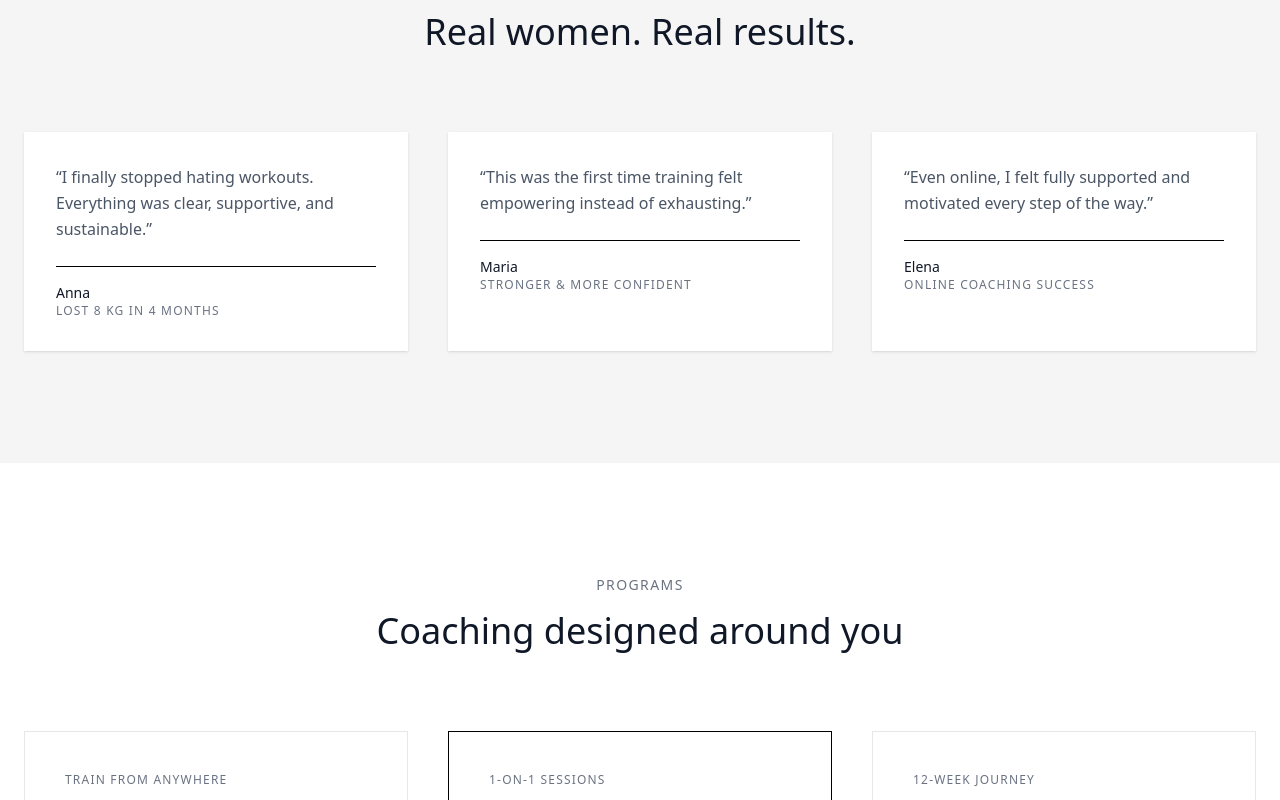
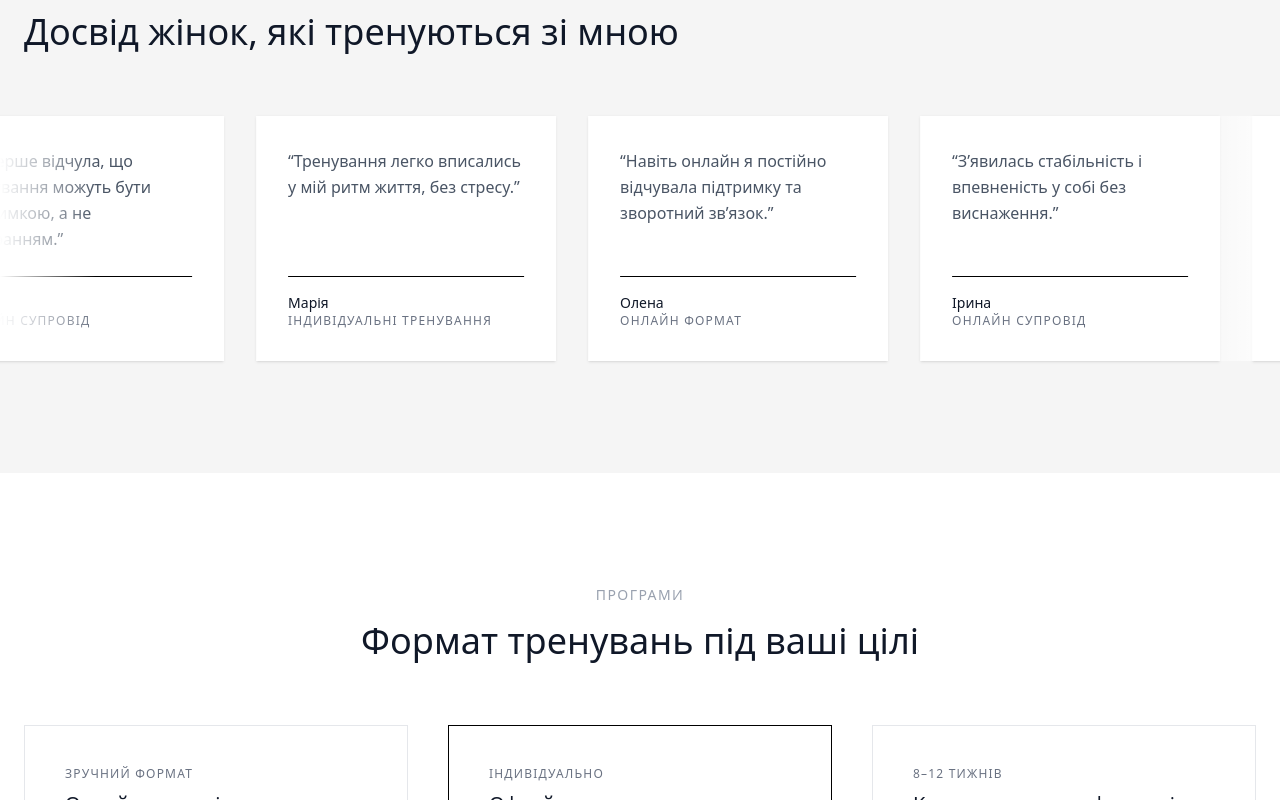
Before and after one commit to dima83909/eli, a Next.js app: page / in a window 1280 px wide. Shown: the part 1780-2580 px from the top of the page. Built offline with nearby package versions, Linux system fonts and the light colour scheme.

Commit message:
polishing

```diff
--- a/app/page.tsx
+++ b/app/page.tsx
@@ -5,6 +5,7 @@ import Programs from '@/components/programs/Programs';
 import Contact from '@/components/contact/Contact';
 import Footer from '@/components/footer/Footer';
 import type { Metadata } from "next";
+import FAQ from '@/components/faq/FAQ';
 
 export const metadata: Metadata = {
   title: "Online & Offline Personal Coaching",
@@ -19,6 +20,7 @@ export default function Home() {
       <AboutCoach />
       <Testimonials />
       <Programs />
+      <FAQ />
       <Contact />
       <Footer />
     </>
--- /dev/null
+++ b/components/faq/FAQ.tsx
@@ -0,0 +1,63 @@
+// components/faq/FAQ.tsx
+"use client";
+
+import { motion } from "framer-motion";
+import FAQItem from "./FAQItem";
+
+const faqs = [
+  {
+    question: "Кому підходять тренування?",
+    answer:
+      "Я працюю з жінками різного рівня підготовки — від початківців до тих, хто вже має досвід у тренуваннях.",
+  },
+  {
+    question: "Чи можна тренуватись онлайн?",
+    answer:
+      "Так, я працюю як онлайн по всій Україні, так і офлайн у Камʼянці-Подільському.",
+  },
+  {
+    question: "Чи потрібен досвід занять у залі?",
+    answer:
+      "Ні. Програма підбирається індивідуально, з урахуванням вашого рівня та самопочуття.",
+  },
+  {
+    question: "Як проходить перша консультація?",
+    answer:
+      "Ми обговорюємо ваші цілі, досвід, спосіб життя та підбираємо оптимальний формат тренувань.",
+  },
+  {
+    question: "Чи допомагаєте з харчуванням?",
+    answer:
+      "Так, я надаю рекомендації з харчування без жорстких дієт і заборон.",
+  },
+];
+
+export default function FAQ() {
+  return (
+    <section id="faq" className="bg-neutral-100 py-20 md:py-28">
+      <div className="mx-auto max-w-3xl px-6">
+        <motion.div
+          initial={{ opacity: 0, y: 24 }}
+          whileInView={{ opacity: 1, y: 0 }}
+          viewport={{ once: true }}
+          transition={{ duration: 0.6 }}
+          className="mb-14 text-center"
+        >
+          <span className="block text-sm uppercase tracking-widest text-gray-500">
+            Питання та відповіді
+          </span>
+        </motion.div>
+
+        <div className="space-y-4">
+          {faqs.map((item, index) => (
+            <FAQItem
+              key={index}
+              question={item.question}
+              answer={item.answer}
+            />
+          ))}
+        </div>
+      </div>
+    </section>
+  );
+}
--- /dev/null
+++ b/components/faq/FAQItem.tsx
@@ -0,0 +1,47 @@
+// components/faq/FAQItem.tsx
+"use client";
+
+import { useState } from "react";
+import { motion, AnimatePresence } from "framer-motion";
+
+type Props = {
+  question: string;
+  answer: string;
+};
+
+export default function FAQItem({ question, answer }: Props) {
+  const [open, setOpen] = useState(false);
+
+  return (
+    <div className="rounded-lg border border-gray-200 bg-white shadow-sm">
+      <button
+        onClick={() => setOpen(!open)}
+        className="flex w-full items-center justify-between px-6 py-4 text-left"
+        aria-expanded={open}
+      >
+        <span className="text-base font-medium text-gray-900">
+          {question}
+        </span>
+        <span className="ml-4 text-xl text-gray-400">
+          {open ? "−" : "+"}
+        </span>
+      </button>
+
+      <AnimatePresence initial={false}>
+        {open && (
+          <motion.div
+            initial={{ height: 0, opacity: 0 }}
+            animate={{ height: "auto", opacity: 1 }}
+            exit={{ height: 0, opacity: 0 }}
+            transition={{ duration: 0.3, ease: "easeOut" }}
+            className="overflow-hidden"
+          >
+            <p className="px-6 pb-5 text-sm leading-relaxed text-gray-600">
+              {answer}
+            </p>
+          </motion.div>
+        )}
+      </AnimatePresence>
+    </div>
+  );
+}
--- a/components/programs/Programs.tsx
+++ b/components/programs/Programs.tsx
@@ -6,65 +6,65 @@ import ProgramCard from "./ProgramCard";
 
 export default function Programs() {
   return (
-    <section id="programs" className="bg-white py-28">
+    <section id="programs" className="bg-white py-20 md:py-28">
       <div className="mx-auto max-w-7xl px-6">
 
         {/* Header */}
         <motion.div
-          initial={{ opacity: 0, y: 24 }}
+          initial={{ opacity: 0, y: 20 }}
           whileInView={{ opacity: 1, y: 0 }}
           viewport={{ once: true }}
-          transition={{ duration: 0.7 }}
-          className="mb-20 text-center"
+          transition={{ duration: 0.6 }}
+          className="mb-16 text-center"
         >
-          <span className="mb-4 block text-sm uppercase tracking-widest text-gray-500">
-            Programs
+          <span className="mb-4 block text-sm uppercase tracking-widest text-gray-400">
+            Програми
           </span>
           <h2 className="text-3xl font-light text-gray-900 sm:text-4xl">
-            Coaching designed around you
+            Формат тренувань під ваші цілі
           </h2>
         </motion.div>
 
         {/* Cards */}
         <div className="grid gap-10 md:grid-cols-3">
           <ProgramCard
-            title="Online Coaching"
-            subtitle="Train from anywhere"
-            description="Personalized workouts, nutrition guidance, and weekly check-ins — fully online."
+            title="Онлайн супровід"
+            subtitle="Зручний формат"
+            description="Індивідуальна програма тренувань та рекомендації з харчування з постійним зворотним звʼязком."
             features={[
-              "Custom training plan",
-              "Nutrition guidance",
-              "Weekly feedback",
-              "Chat support",
+              "Персональний план тренувань",
+              "Рекомендації з харчування",
+              "Регулярний контроль",
+              "Підтримка онлайн",
             ]}
-            cta="Start online"
+            cta="Дізнатись деталі"
           />
 
           <ProgramCard
-            title="Offline Training"
-            subtitle="1-on-1 sessions"
-            description="Personal in-person training sessions focused on technique, strength, and confidence."
+            title="Офлайн тренування"
+            subtitle="Індивідуально"
+            description="Персональні заняття у залі з фокусом на техніку, силу та безпечне навантаження."
             features={[
-              "Individual sessions",
-              "Correct technique",
-              "Personal motivation",
-              "Flexible schedule",
+              "Індивідуальні заняття",
+              "Контроль техніки",
+              "Підтримка та мотивація",
+              "Камʼянець-Подільський",
             ]}
-            cta="Book a session"
+            cta="Записатись"
             highlighted
           />
 
           <ProgramCard
-            title="Transformation Program"
-            subtitle="12-week journey"
-            description="A complete body & mindset transformation with full guidance and accountability."
+            title="Комплексна трансформація"
+            subtitle="8–12 тижнів"
+            description="Поступова робота з тілом та звичками для стабільного та довготривалого результату."
             features={[
-              "Structured 12-week plan",
-              "Progress tracking",
-              "Lifestyle habits",
-              "Full support",
+              "Чітка структура",
+              "Відстеження прогресу",
+              "Формування звичок",
+              "Повний супровід",
             ]}
-            cta="Join program"
+            cta="Почати програму"
           />
         </div>
       </div>
--- a/components/testimonials/TestimonialCard.tsx
+++ b/components/testimonials/TestimonialCard.tsx
@@ -7,9 +7,13 @@ type Props = {
 
 export default function TestimonialCard({ name, result, text }: Props) {
   return (
-    <div className="bg-white p-8 shadow-sm">
-      <p className="mb-6 text-gray-600 leading-relaxed">“{text}”</p>
+    <div className="h-full bg-white p-8 shadow-sm flex flex-col">
+      {/* Text */}
+      <p className="mb-6 flex-1 text-gray-600 leading-relaxed">
+        “{text}”
+      </p>
 
+      {/* Footer */}
       <div className="border-t pt-4">
         <p className="text-sm font-medium text-gray-900">{name}</p>
         <p className="text-xs uppercase tracking-widest text-gray-500">
--- a/components/testimonials/Testimonials.tsx
+++ b/components/testimonials/Testimonials.tsx
@@ -2,44 +2,104 @@
 "use client";
 
 import { motion } from "framer-motion";
-import TestimonialCard from './TestimonialCard';
+import TestimonialCard from "./TestimonialCard";
+
+const testimonials = [
+  {
+    name: "Анна",
+    result: "Онлайн супровід",
+    text: "Я вперше відчула, що тренування можуть бути підтримкою, а не покаранням.",
+  },
+  {
+    name: "Марія",
+    result: "Індивідуальні тренування",
+    text: "Тренування легко вписались у мій ритм життя, без стресу.",
+  },
+  {
+    name: "Олена",
+    result: "Онлайн формат",
+    text: "Навіть онлайн я постійно відчувала підтримку та зворотний звʼязок.",
+  },
+  {
+    name: "Ірина",
+    result: "Онлайн супровід",
+    text: "Зʼявилась стабільність і впевненість у собі без виснаження.",
+  },
+  {
+    name: "Катерина",
+    result: "Комплексна програма",
+    text: "Без жорстких дієт і крайнощів. Все дуже спокійно і зрозуміло.",
+  },
+  {
+    name: "Юлія",
+    result: "Онлайн формат",
+    text: "Регулярність стала легкою, без тиску і зривів.",
+  },
+  {
+    name: "Наталія",
+    result: "Індивідуальні тренування",
+    text: "Програма підлаштовувалась під моє життя, а не навпаки.",
+  },
+  {
+    name: "Вікторія",
+    result: "Онлайн супровід",
+    text: "Тренування перестали бути стресом, зʼявилось задоволення.",
+  },
+  {
+    name: "Аліна",
+    result: "Онлайн формат",
+    text: "Постійна підтримка дала відчуття впевненості.",
+  },
+  {
+    name: "Оксана",
+    result: "Комплексна програма",
+    text: "Я змогла втримати регулярність без вигорання.",
+  },
+];
+
+// подвоюємо для безшовного loop
+const loopedTestimonials = [...testimonials, ...testimonials];
 
 export default function Testimonials() {
   return (
-    <section id="testimonials" className="bg-neutral-100 py-28">
-      <div className="mx-auto max-w-7xl px-6">
+    <section
+      id="testimonials"
+      className="bg-neutral-100 py-20 md:py-28 overflow-hidden"
+    >
+      <div className="mx-auto max-w-7xl px-6 mb-16">
+        <span className="mb-4 block text-sm uppercase tracking-widest text-gray-400">
+          Відгуки
+        </span>
+        <h2 className="text-3xl font-light text-gray-900 sm:text-4xl">
+          Досвід жінок, які тренуються зі мною
+        </h2>
+      </div>
+
+      {/* Horizontal strip */}
+      <div className="relative">
         <motion.div
-          initial={{ opacity: 0, y: 24 }}
-          whileInView={{ opacity: 1, y: 0 }}
-          viewport={{ once: true }}
-          transition={{ duration: 0.7 }}
-          className="mb-20 text-center"
+          className="flex gap-8"
+          animate={{ x: ["15%", "-50%"] }}
+          transition={{
+            duration: 20, // дуже повільно = premium
+            ease: "linear",
+            repeat: Infinity,
+          }}
         >
-          <span className="mb-4 block text-sm uppercase tracking-widest text-gray-500">
-            Testimonials
-          </span>
-          <h2 className="text-3xl font-light text-gray-900 sm:text-4xl">
-            Real women. Real results.
-          </h2>
+          {loopedTestimonials.map((item, index) => (
+            <div key={index} className="min-w-[300px] min-h-[200px]">
+              <TestimonialCard
+                name={item.name}
+                result={item.result}
+                text={item.text}
+              />
+            </div>
+          ))}
         </motion.div>
 
-        <div className="grid gap-10 md:grid-cols-3">
-          <TestimonialCard
-            name="Anna"
-            result="Lost 8 kg in 4 months"
-            text="I finally stopped hating workouts. Everything was clear, supportive, and sustainable."
-          />
-          <TestimonialCard
-            name="Maria"
-            result="Stronger & more confident"
-            text="This was the first time training felt empowering instead of exhausting."
-          />
-          <TestimonialCard
-            name="Elena"
-            result="Online coaching success"
-            text="Even online, I felt fully supported and motivated every step of the way."
-          />
-        </div>
+        {/* Fade edges */}
+        <div className="pointer-events-none absolute inset-y-0 left-0 w-24 bg-gradient-to-r from-white to-transparent" />
+        <div className="pointer-events-none absolute inset-y-0 right-0 w-24 bg-gradient-to-l from-white to-transparent" />
       </div>
     </section>
   );
```
